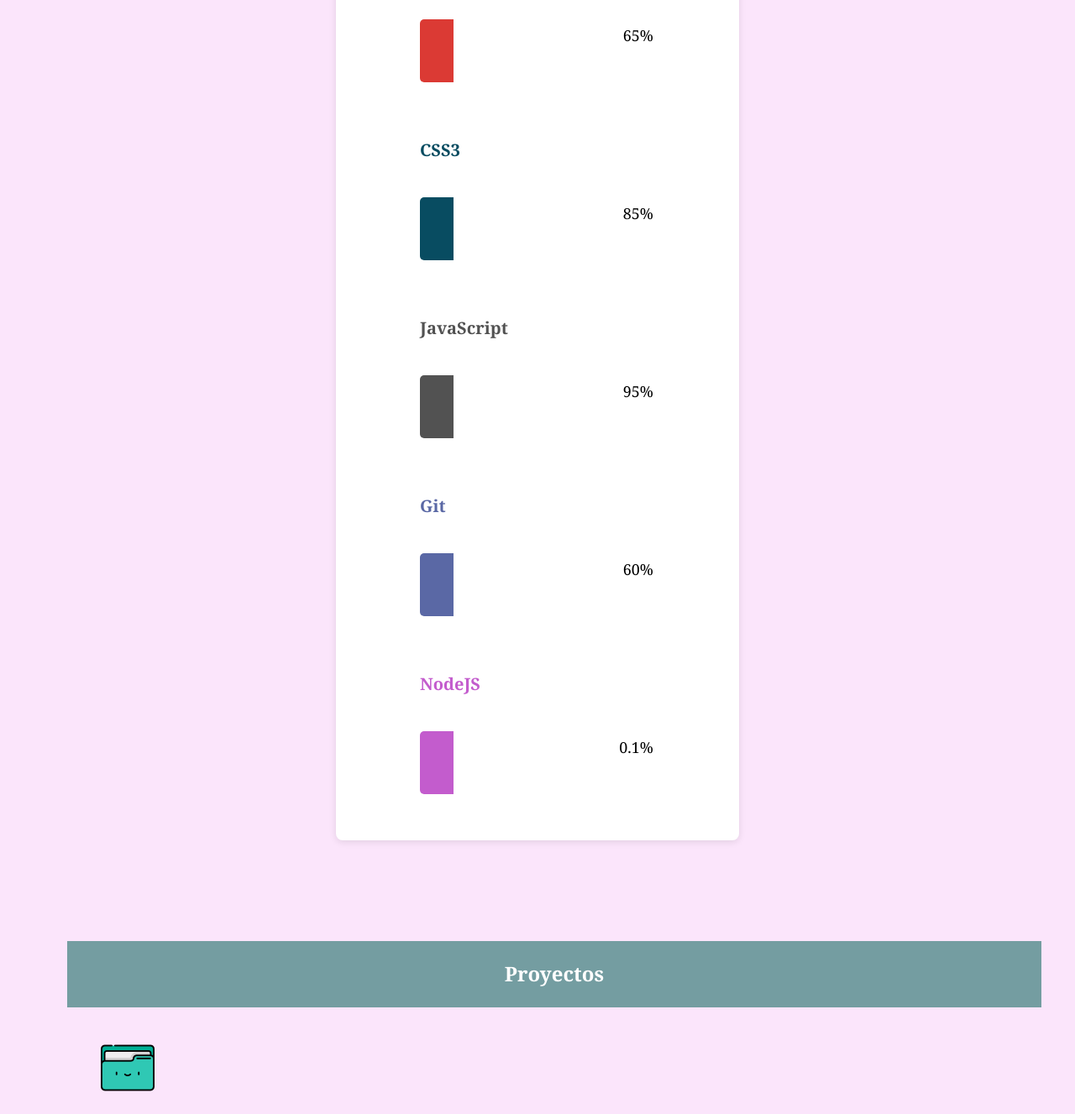
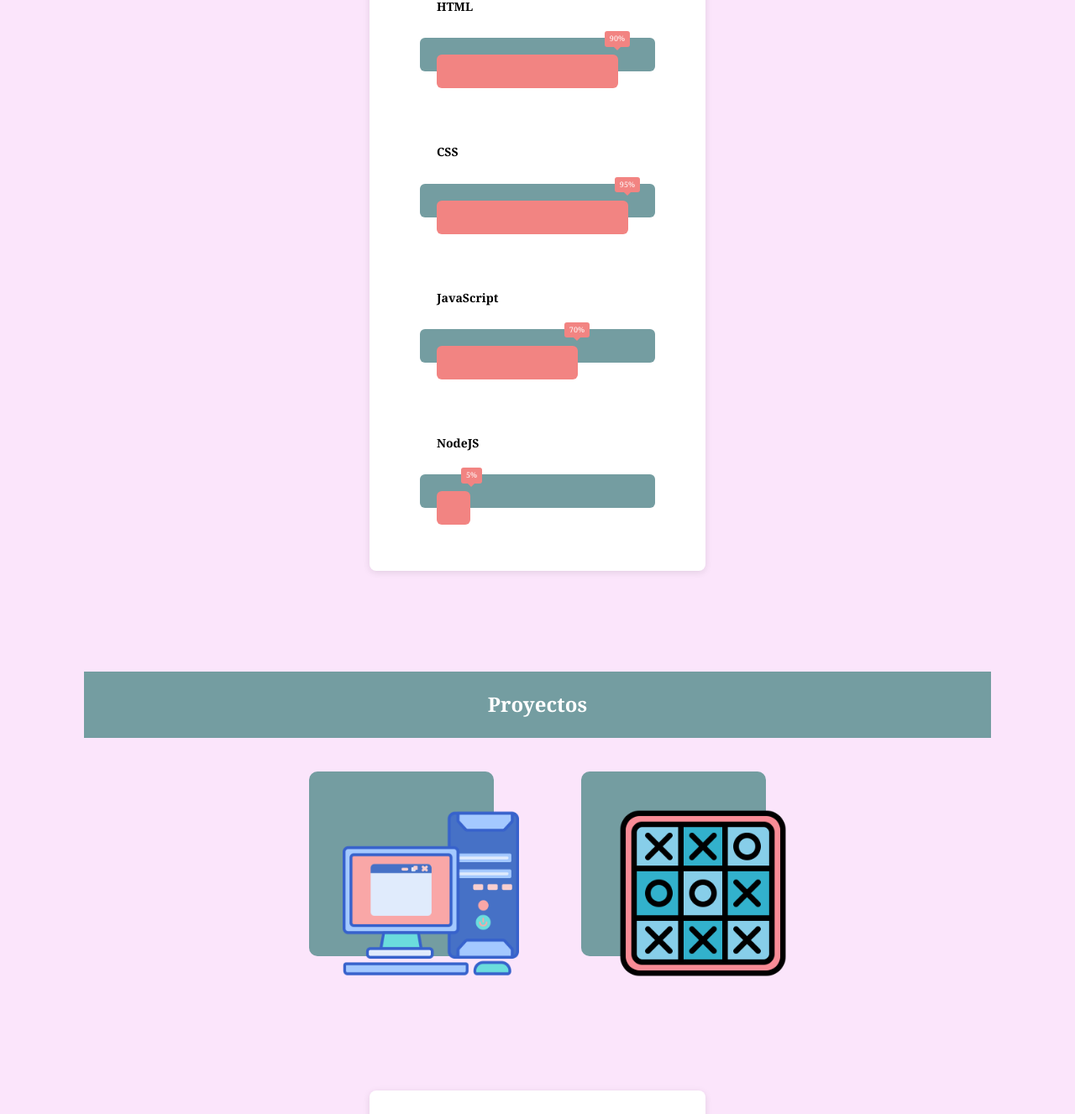
Before and after one commit to Lullaby-SQ/Portafolio-LS, a plain HTML site: page index.html in a window 1280 px wide. Shown: the part 1162-2489 px from the top of the page at 84% size. Drawn offline with Linux system fonts and the light colour scheme.

Commit message:
Presentar dudas a profesor

```diff
--- a/assets/script.js
+++ b/assets/script.js
@@ -12,15 +12,7 @@ document.addEventListener('DOMContentLoaded', function () {
 document.addEventListener('DOMContentLoaded'), function () {
     const hamburger = document.getElementById('hamburger');
     const nav = document.getElementById('nav');
-    hamburger.addEventListener('click', function () {
+    hamburger.addEventListener('click'), function () {
         nav.classList.toggle('active');
-    });
+    };
 };
-
-document.addEventListener('DOMContentLoaded'), function () {
-    $(".bar").each(function () {
-        $(this).find(".bar-inner").animate({
-            width: $(this).attr("data-width")
-        }, 2000)
-    });
-};
--- a/assets/style.css
+++ b/assets/style.css
@@ -3,7 +3,7 @@
   border: 2px;
   padding: 20px;
   content: 56px;
-  box-sizing: 100px;
+  box-sizing: border-box;
   font-family: Georgia, 'Times New Roman', Times, serif;
 }
 
@@ -22,6 +22,8 @@ body {
   line-height: 1.6;
   background-color: var(--color-background);
   color: var(--color-text);
+  align-items: center;
+  justify-content: center;
 }
 
 #header {
@@ -71,22 +73,92 @@ body {
   width: 100%
 }
 
+#Habilidades {
+  background-color: rgb(116, 157, 161);
+  color: rgb(255, 255, 255);
+  width: 100%
+}
+
 #proyectos {
   background-color: rgb(116, 157, 161);
   color: rgb(255, 255, 255);
   width: 100%
 }
 
-#blog {
-  background-color: rgb(116, 157, 161);
-  color: rgb(255, 255, 255);
-  width: 100%
+/*Cards intercativas*/
+/* The flip card container - set the width and height to whatever you want. We have added the border property to demonstrate that the flip itself goes out of the box on hover (remove perspective if you don't want the 3D effect */
+.flip-card {
+  background-color: transparent;
+  width: 260px;
+  height: 260px;
+  border-radius: 10px;
+  perspective: 1000px;
 }
 
-#referencias {
-  background-color: rgb(116, 157, 161);
-  color: rgb(255, 255, 255);
-  width: 100%
+.cards-container {
+  display: flex;
+  justify-content: center;
+  align-items: flex-start;
+  gap: 4rem;
+  flex-wrap: wrap;
+}
+
+/* This container is needed to position the front and back side */
+.flip-card-inner {
+  position: relative;
+  width: 100%;
+  height: 100%;
+  text-align: center;
+  transition: transform 0.8s;
+  transform-style: preserve-3d;
+  transform-origin: center
+}
+
+/* Do an horizontal flip when you move the mouse over the flip box container */
+.flip-card:hover .flip-card-inner {
+  transform: rotateY(180deg);
+}
+
+/* Position the front and back side */
+.flip-card-front,
+.flip-card-back {
+  position: absolute;
+  top: 0;
+  left: 0;
+  width: 100%;
+  height: 100%;
+  backface-visibility: hidden;
+  border-radius: 10px
+}
+
+/* Style the front side (fallback if image is missing) */
+.flip-card-front {
+  background-color: var(--color-background-alt);
+  color: var(--color-text-alt);
+}
+
+.flip-card-front img {
+  width: 100%;
+  height: 100%;
+  object-fit: cover;
+}
+
+/* Style the back side */
+.flip-card-back {
+  background-color: var(--color-background-alt);
+  color: white;
+  transform: rotateY(180deg);
+  padding: 1rem;
+  box-sizing: border-box;
+  display: flex;
+  flex-direction: column;
+  justify-content: center;
+  align-items: center;
+}
+
+a {
+  text-decoration: underline;
+  color: var(--color-text-alt);
 }
 
 #formulario {
@@ -126,58 +198,99 @@ body {
 }
 
 /*Skill bar */
-.container {
-  margin-top: 20px;
+.container .skill-box {
+  width: 100%;
+  margin: 25px 0;
 }
 
-h2 {
-  color: #fff;
+.skill-box .title {
+  display: block;
+  font-size: 14px;
+  font-weight: 600;
+  color: var(--color-text)
 }
 
-.title {
-  font-weight: bold;
-  font-size: 20px;
-  color: #db3a34;
+.skill-box .skill-bar {
+  height: 6px;
+  width: 100%;
+  border-radius: 6px;
+  margin-top: 6px;
+  background: var(--color-background-alt);
+  position: relative;
 }
 
-.bar {
+.skill-bar .skill-per {
+  position: relative;
+  display: block;
+  height: 100%;
   width: 90%;
-  height: 35px;
-  background: #fff;
-  border-radius: 5px;
-  position: relative;
-  transition: all 2s linear;
+  border-radius: 6px;
+  background: var(--color-button);
+  animation: progress 0.4s ease-in-out forwards;
+  opacity: 0;
 }
 
-.bar-1,
-.my-skills {
-  width: 80%;
-  margin: 10px auto 25px;
+.skill-per.CSS {
+  width: 95%;
+  animation-delay: 0.1s;
 }
 
-.bar-inner {
-  width: 0;
-  height: 35px;
-  line-height: 35px;
-  background: #db3a34;
-  border-radius: 5px 0 0 5px;
+.skill-per.JavaScript {
+  width: 70%;
+  animation-delay: 0.2s;
 }
 
-.bar-percent {
+.skill-per.NodeJS {
+  width: 5%;
+  animation-delay: 0.3s;
+}
+
+@keyframes progress {
+  0% {
+    width: 0;
+    opacity: 0;
+  }
+
+  100% {
+    opacity: 1;
+  }
+}
+
+.skill-per .tooltip {
   position: absolute;
-  right: 10px;
-  top: 5px;
-  font-size: 18px;
+  right: -14px;
+  top: -28px;
+  font-size: 9px;
+  font-weight: 500;
+  color: var(--color-text-alt);
+  padding: 2px 6px;
+  border-radius: 3px;
+  background: var(--color-button);
+  z-index: 1;
+}
+
+.tooltip::before {
+  content: '';
+  position: absolute;
+  left: 50%;
+  bottom: -2px;
+  height: 10px;
+  width: 10px;
+  z-index: -1;
+  background-color: var(--color-button);
+  transform: translateX(-50%) rotate(45deg);
 }
 
 /* Navbar y menu de hamburguesa */
 .navbar {
   width: 100%;
-  color: white;
+  background: var(--color-background-alt);
+  color: var(--color-text);
   display: flex;
   align-items: center;
   justify-content: space-evenly;
   padding: 12px 24px;
+  position: fixed;
   top: 0;
   left: 0;
   z-index: 1000;
@@ -269,7 +382,7 @@ form {
 label {
   margin-top: 15px;
   margin-bottom: 5px;
-  color: #555;
+  color: var(--color-text-alt);
 }
 
 input {
@@ -286,4 +399,10 @@ button {
   border: none;
   border-radius: 4px;
   cursor: pointer;
+  font-size: 16px;
+  transition: background 0.2s;
 }
+
+button:hover {
+  background: var(--color-button-hover)
+}
--- a/index.html
+++ b/index.html
@@ -17,9 +17,8 @@
       <div class="Menu" id="Menu"></div>
       <a href="#">Inicio</a>
       <a href="#sobre-mi">Sobre Mi</a>
+      <a href="#Habilidades">Habilidades</a>
       <a href="#proyectos">Proyectos</a>
-      <a href="#blog">Blog</a>
-      <a href="#referencias">Referencias</a>
       <a href="#contacto">Contacto</a>
       </div>
       <div class="hamburger" id="hamburger" aria-lablel="Abrir menu" tabindex="0">
@@ -33,6 +32,7 @@
     <section class="section-container">
       <h2 id="sobre-mi">Sobre Mi</h2>
       <div>
+        <!--Intentar poner imagen a la derecha y texto redondeandola-->
         <img src="assets/imagenes/Yo.jpg" alt="Foto de Perfil, Puppycat en sufrimiento">
         <h3>Lucía Silva Queirolo</h3>
         <p><i>Estudiante de Programación y Desarrollo Web</i></p>
@@ -45,45 +45,43 @@
           consequuntur.
         </p>
       </div>
+      <!--Poner Skill bar-->
+      <section class="section-container">
+        <h2 id="Habilidades">Habilidades</h2>
         <div class="container">
-        <h2 class="my-skills">Habilidades</h2>
           <p>
             Estos son los programas que sé utilizar, pronto la lista será más larga ૮ • ﻌ - ა
           </p>
-        <div class="bar-1">
-          <div class="title">HTML5</div>
-          <div class="bar" data-width="65%">
-            <div class="bar-inner"></div>
-            <div class="bar-percent">65%</div>
+          <div class="skill-box">
+            <span class="title">HTML</span>
+            <div class="skill-bar">
+              <span class="skill-per">
+                <span class="tooltip">90%</span>
+              </span>
             </div>
           </div>
-        <div class="bar-1">
-          <div class="title" style="color: #084c61;">CSS3</div>
-          <div class="bar" data-width="85%">
-            <div class="bar-inner" style="background: #084c61;"></div>
-            <div class="bar-percent">85%</div>
+          <div class="skill-box">
+            <span class="title">CSS</span>
+            <div class="skill-bar">
+              <span class="skill-per CSS">
+                <span class="tooltip">95%</span>
+              </span>
             </div>
           </div>
-        <div class="bar-1">
-          <div class="title" style="color: #525252;">JavaScript</div>
-          <div class="bar" data-width="95%">
-            <div class="bar-inner" style="background: #525252;">
-            </div>
-            <div class="bar-percent">95%</div>
+          <div class="skill-box">
+            <span class="title">JavaScript</span>
+            <div class="skill-bar">
+              <span class="skill-per JavaScript">
+                <span class="tooltip">70%</span>
+              </span>
             </div>
           </div>
-        <div class="bar-1">
-          <div class="title" style="color: #5a68a5">Git</div>
-          <div class="bar" data-width="75%">
-            <div class="bar-inner" style="background: #5a68a5;"></div>
-            <div class="bar-percent">60%</div>
-          </div>
-        </div>
-        <div class="bar-1">
-          <div class="title" style="color: #c35ccd">NodeJS</div>
-          <div class="bar" data-width="0.1%">
-            <div class="bar-inner" style="background: #c35ccd;"></div>
-            <div class="bar-percent">0.1%</div>
+          <div class="skill-box">
+            <span class="title">NodeJS</span>
+            <div class="skill-bar">
+              <span class="skill-per NodeJS">
+                <span class="tooltip">5%</span>
+              </span>
             </div>
           </div>
         </div>
@@ -91,33 +89,39 @@
 
       <section class="section-container">
         <h2 id="proyectos">Proyectos</h2>
-      <div>
-        <img src="assets/imagenes/folder.png" alt="Imagen del Proyecto">
-        <div>
-          <h4>Mi Portafolio</h4>
+        <div class="cards-container">
+          <!--Cards interactivas -->
+          <!--Card 1-->
+          <div class="flip-card">
+            <div class="flip-card-inner">
+              <div class="flip-card-front">
+                <img src="assets/imagenes/computadora.png" alt="Imagen del Proyecto" style="width:250px;height:250px;">
+              </div>
+              <div class="flip-card-back">
+                <h1>Mi Portafolio</h1>
+                <p>Primer proyecto de desarrollo web</p>
                 <p>Proyecto desarrollado en HTML, CSS y JavaScript</p>
                 <a href="https://github.com/Lullaby-SQ/Portafolio-LS.git">Portafolio en GitHub</a>
               </div>
             </div>
-    </section>
-
-    <section class="section-container">
-      <h2 id="blog">Blog</h2>
-      <button class="button">Crear Post</button>
-    </section>
-
-    <section class="section-container">
-      <h2 id="referencias">Referencias</h2>
-      <div>
-        <div>
-          <img src="" alt="Imagen de la Referencia">
-          <div>
-            <p>[Descripción de la referencia]</p>
-            <h4>[Nombre, Cargo...]</h4>
+          </div>
+          <!--Card 2-->
+          <div class="flip-card">
+            <div class="flip-card-inner">
+              <div class="flip-card-front">
+                <img src="assets/imagenes/tateti.png" alt="Imagen del Proyecto" style="width:250px;height:250px;">
+              </div>
+              <div class="flip-card-back">
+                <h1>Ta Te Ti</h1>
+                <p>Primer proyecto con JavaScript</p>
+                <p>Proyecto desarrollado en HTML, CSS y JavaScript</p>
+                <a href="https://github.com/Lullaby-SQ/Ta-Te-Ti.git">Juego en GitHub</a>
+              </div>
             </div>
           </div>
         </div>
       </section>
+
 
       <section class="section-container">
         <div class="container">
```
Also changed, not shown: assets/imagenes/computadora.png (added), assets/imagenes/folder.png (deleted), assets/imagenes/tateti.png (added). Lines whose indentation alone changed are shown as unchanged.
